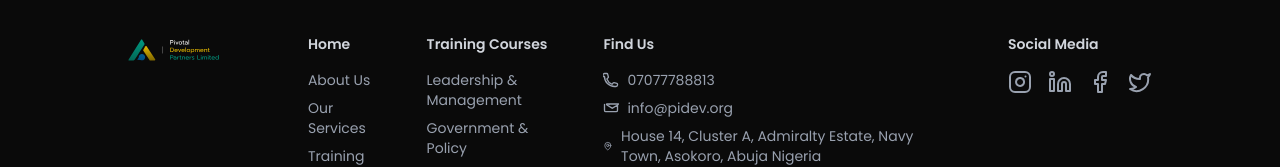
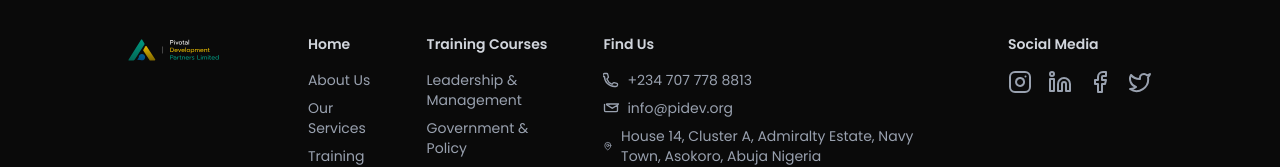
Before and after one commit to DevonSRE/PDP-frontend, a Next.js app: page /locations in a window 1280 px wide. Shown: the part 2848-3015 px from the top of the page. Built offline with nearby package versions, Linux system fonts and the light colour scheme; a web font is replaced by a local one.

Commit message:
feat: modify footer details

```diff
--- a/src/features/home/components/footer.tsx
+++ b/src/features/home/components/footer.tsx
@@ -143,7 +143,7 @@ export function Footer() {
                       />
                     </svg>
                     <a href="tel:+2347077788813">
-                      <span>07077788813</span>
+                      <span>+234 707 778 8813</span>
                     </a>
                   </li>
                   <li className="flex items-center">
```
